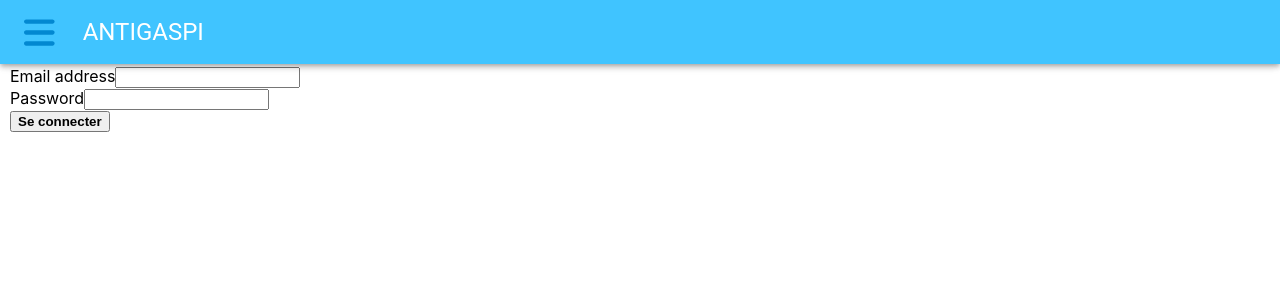
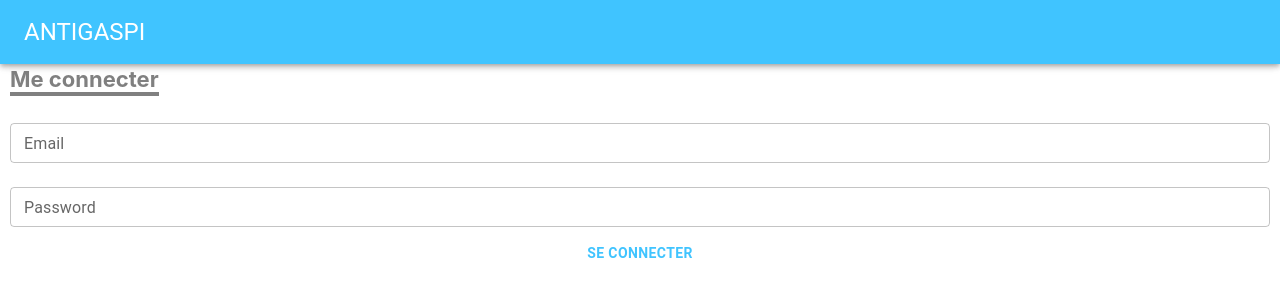
Before and after one commit to TonyDeplanque/antigaspi-frontend, a React (Create React App) app: page /login in a window 1280 px wide. Shown: the top 300 px of the page. Built offline with nearby package versions, Linux system fonts and the light colour scheme; no server answers.

Commit message:
:sparkles: add private routes

```diff
--- a/src/App.js
+++ b/src/App.js
@@ -1,9 +1,10 @@
 import './App.scss';
+import React from 'react';
 import {Route, Routes} from 'react-router-dom'
 import LoginPage from "./pages/Account/Login";
 import Fridge from "./pages/Fridge";
-import React from "react";
 import Navbar from "./components/Layout/Navbar";
+import PrivateRoute from "./PrivateRoute";
 
 function App() {
     return (
@@ -11,8 +12,8 @@ function App() {
             <Navbar/>
             <main className="wrapper">
                 <Routes>
-                <Route path="/login" element={<LoginPage/>} />
-                <Route path="/fridge" element={<Fridge/>} />
+                    <Route exact path='/' element={<PrivateRoute><Fridge/></PrivateRoute>}/>
+                    <Route path="/login" element={<LoginPage/>}/>
                 </Routes>
             </main>
         </div>
--- /dev/null
+++ b/src/PrivateRoute/index.js
@@ -0,0 +1,9 @@
+import React from "react";
+import {getCurrentUser} from "../services/auth";
+import { Navigate } from "react-router-dom"
+const PrivateRoute = ({ children }) => {
+    const currentUser = getCurrentUser()
+    return currentUser ? children : <Navigate to="/login" />
+}
+
+export default PrivateRoute;
--- a/src/components/Account/Login/LoginForm.js
+++ b/src/components/Account/Login/LoginForm.js
@@ -1,6 +1,7 @@
 import React, {useState} from "react"
 import {login} from "../../../services/auth";
 import { useNavigate } from 'react-router-dom';
+import {Button, TextField} from "@mui/material";
 
 const LoginForm = () => {
     const  navigate = useNavigate();
@@ -15,27 +16,17 @@ const LoginForm = () => {
 
     return (
         <form onSubmit={handleSubmit}>
-            <div className="mb-3">
-                <label htmlFor="InputEmail" className="form-label">Email address</label>
-                <input
-                    className="form-control form-control-lg"
-                    type="text"
-                    id="InputEmail"
-                    name="email"
-                    onChange={(event => setEmail(event.target.value))}
-                />
-            </div>
-            <div className="mb-3">
-                <label htmlFor="InputPassword" className="form-label">Password</label>
-                <input
-                    className="form-control form-control-lg"
-                    type="password"
-                    id="InputPassword"
-                    name="password"
-                    onChange={(event => setPassword(event.target.value))}
-                />
-            </div>
-            <button className="btn btn-primary" type="submit">Se connecter</button>
+            <TextField
+                size="small" id="InputEmail" label="Email" type="text" name="email" fullWidth margin="normal"
+                value={email || ""}
+                onChange={(event => setEmail(event.target.value))}
+            />
+            <TextField
+                size="small" id="InputPassword" label="Password" type="password" name="password" fullWidth margin="normal"
+                value={password || ""}
+                onChange={(event => setPassword(event.target.value))}
+            />
+            <Button fullWidth className="btn" type="submit">Se connecter</Button>
         </form>
     )
 }
--- a/src/components/Layout/Navbar/index.js
+++ b/src/components/Layout/Navbar/index.js
@@ -1,22 +1,11 @@
 import React from "react";
-import {AppBar, IconButton, Toolbar, Typography} from "@mui/material";
-import {FontAwesomeIcon} from "@fortawesome/react-fontawesome";
-import {faBars} from "@fortawesome/free-solid-svg-icons";
+import {AppBar, Toolbar, Typography} from "@mui/material";
 import "./Navbar.scss"
 
 const Navbar = () => {
     return (
-        <AppBar position="fixed" color="primary" enableColorOnDark>
+        <AppBar className="navbar" position="fixed" color="primary" enableColorOnDark>
             <Toolbar>
-                <IconButton
-                    size="large"
-                    edge="start"
-                    color="info"
-                    aria-label="menu"
-                    sx={{ mr: 2 }}
-                >
-                    <FontAwesomeIcon icon={faBars} size="lg"/>
-                </IconButton>
                 <Typography className="logo" color={"white"} variant="h5" component="div" sx={{ flexGrow: 1 }}>
                     Antigaspi
                 </Typography>
--- a/src/components/common/Image/ImageCard.scss
+++ b/src/components/common/Image/ImageCard.scss
@@ -10,5 +10,6 @@
   img {
     padding: 10px 0;
     width: 100px;
+    max-height: 200px;
   }
 }
--- /dev/null
+++ b/src/components/common/Title/Title.scss
@@ -0,0 +1,10 @@
+.title {
+  font-size: 22px;
+  font-weight: bold;
+  color: grey;
+  margin-top: 0;
+}
+
+.title__content {
+  border-bottom: 4px solid grey;
+}
--- /dev/null
+++ b/src/components/common/Title/index.js
@@ -0,0 +1,8 @@
+import React from "react"
+import "./Title.scss"
+
+const Title = ({children}) => {
+    return (<h1 className="title"><span className="title__content">{children}</span></h1>)
+}
+
+export default Title;
--- a/src/pages/Account/Login/index.js
+++ b/src/pages/Account/Login/index.js
@@ -1,10 +1,14 @@
 import React from "react";
 
 import LoginForm from "../../../components/Account/Login/LoginForm";
+import Title from "../../../components/common/Title";
 
 const LoginPage = () => {
     return (
-        <LoginForm/>
+        <div className="login-page">
+            <Title>Me connecter</Title>
+            <LoginForm/>
+        </div>
     )
 }
 
--- a/src/pages/Fridge/Fridge.scss
+++ b/src/pages/Fridge/Fridge.scss
@@ -2,17 +2,6 @@
   display: flex;
   flex-direction: column;
   padding-bottom: 10px;
-}
-
-.page__fridge__title {
-  font-size: 22px;
-  font-weight: bold;
-  color: grey;
-  margin-top: 0;
-}
-
-.page__fridge__title__content {
-  border-bottom: 4px solid grey;
 }
 
 .page__fridge__add-product {
--- a/src/pages/Fridge/index.js
+++ b/src/pages/Fridge/index.js
@@ -4,9 +4,10 @@ import ProductList from "../../components/Fridge/Product/ProductList";
 import {faPlus} from "@fortawesome/free-solid-svg-icons";
 import './Fridge.scss';
 import {FontAwesomeIcon} from "@fortawesome/react-fontawesome";
-import {Fab, Typography} from "@mui/material";
+import {Fab} from "@mui/material";
 import AddProductModal from "../../components/Fridge/Product/Modal/AddProductModal";
 import date from "../../lib/date";
+import Title from "../../components/common/Title";
 
 const Fridge = () => {
     const [fridge, setFridge] = useState({});
@@ -29,7 +30,7 @@ const Fridge = () => {
 
     return (
         <div className="page__fridge">
-            <h1 className="page__fridge__title"><span className="page__fridge__title__content">Mon frigo</span></h1>
+            <Title>Mon frigo</Title>
             <ProductList className={"page__fridge__list-product"} products={products}/>
             <div className="page__fridge__add-product">
                 <Fab color="primary" aria-label="add product" onClick={() => setOpenModal(!openModal)}>
--- a/src/services/auth.js
+++ b/src/services/auth.js
@@ -20,3 +20,5 @@ export const register = async (username, email, password) => {
 }
 
 export const getCurrentUser = () => JSON.parse(localStorage.getItem('user'));
+
+export const getCurrentJwt = () => localStorage.getItem('jwt');
```
Also changed, not shown: src/components/Layout/Navbar/Navbar.scss (line endings or trailing spaces). Lines whose indentation alone changed are shown as unchanged.
